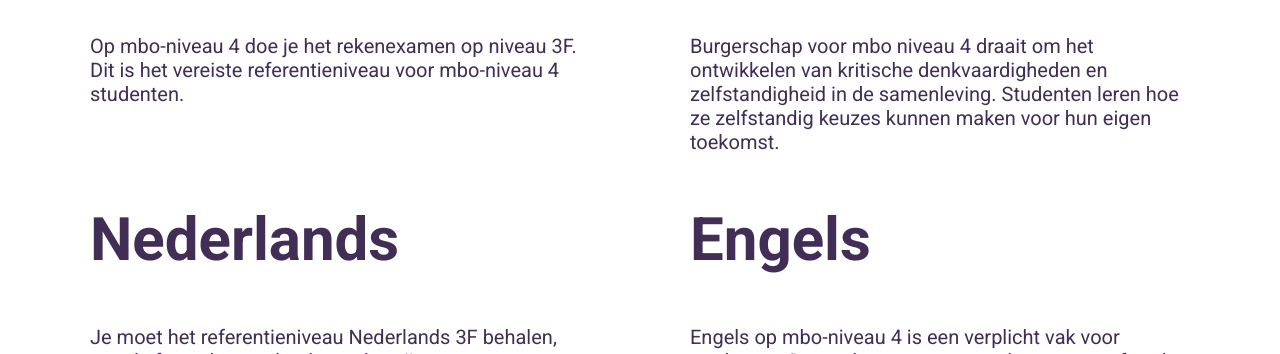
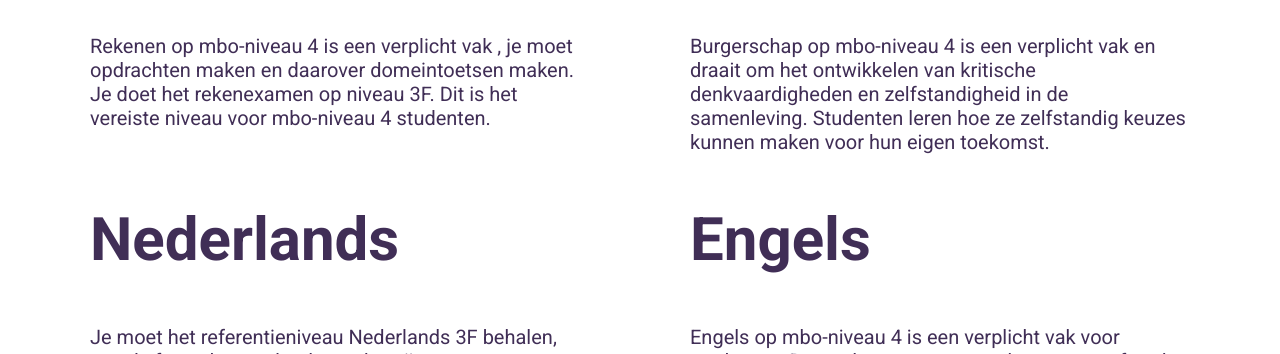
Before and after one commit to ief44/Project-week1, a plain HTML site: page Workspace/vakken.html in a window 1280 px wide. Shown: the part 784-1138 px from the top of the page. Drawn offline with Linux system fonts and the light colour scheme.

Commit message:
tekst veranderd

```diff
--- a/Workspace/vakken.html
+++ b/Workspace/vakken.html
@@ -49,17 +49,14 @@
             <div class="vak rekenen-burgerschap">
                 <div>
                     <h2>Rekenen</h2>
-                    <p>Op mbo-niveau 4 doe je het rekenexamen op niveau 3F. Dit is het vereiste referentieniveau voor
-                        mbo-niveau
-                        4 studenten.
+                    <p>Rekenen op mbo-niveau 4  is een verplicht vak , je moet opdrachten maken en daarover domeintoetsen maken.
+                         Je doet het rekenexamen op niveau 3F. Dit is het vereiste niveau voor mbo-niveau 4 studenten.
                 </div>
                 <div>
                     </p>
                     <h2>Burgerschap</h2>
-                    <p>Burgerschap voor mbo niveau 4 draait om het ontwikkelen van kritische denkvaardigheden en
-                        zelfstandigheid
-                        in de samenleving. Studenten leren hoe ze zelfstandig keuzes kunnen maken voor hun eigen
-                        toekomst.
+                    <p>Burgerschap op mbo-niveau 4 is een verplicht vak en draait om het ontwikkelen van kritische denkvaardigheden en zelfstandigheid in de samenleving.
+                        Studenten leren hoe ze zelfstandig keuzes kunnen maken voor hun eigen toekomst.
                     </p>
                 </div>
             </div>
@@ -72,11 +69,8 @@
                 </div>
                 <div>
                     <h2>Engels</h2>
-                    <p>Engels op mbo-niveau 4 is een verplicht vak voor studenten. De studenten moeten ook examens
-                        afronden die
-                        de vaardigheden spreken, schrijven, gesprekken voeren toetsen. Het doel is een beheersing van
-                        het Engels
-                        die voldoet aan het Europees Referentiekader.
+                    <p>Engels op mbo-niveau 4 is een verplicht vak voor studenten. De studenten moeten ook examens afronden die de vaardigheden spreken, schrijven, gesprekken voeren toetsen.
+                         Het doel is een beheersing van het Engels die voldoet aan het Europees Referentiekader.
                     </p>
                 </div>
             </div>
```
